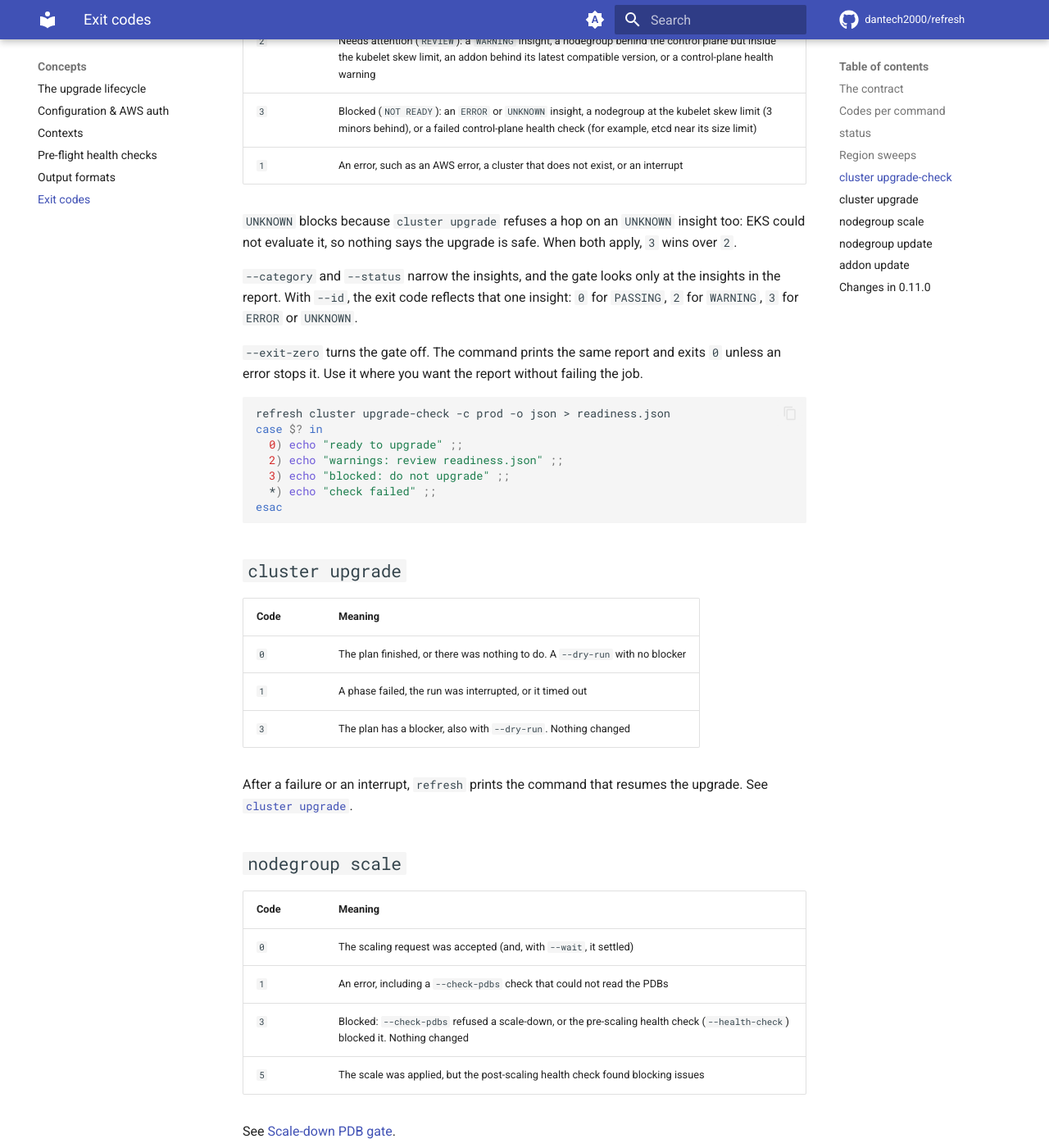
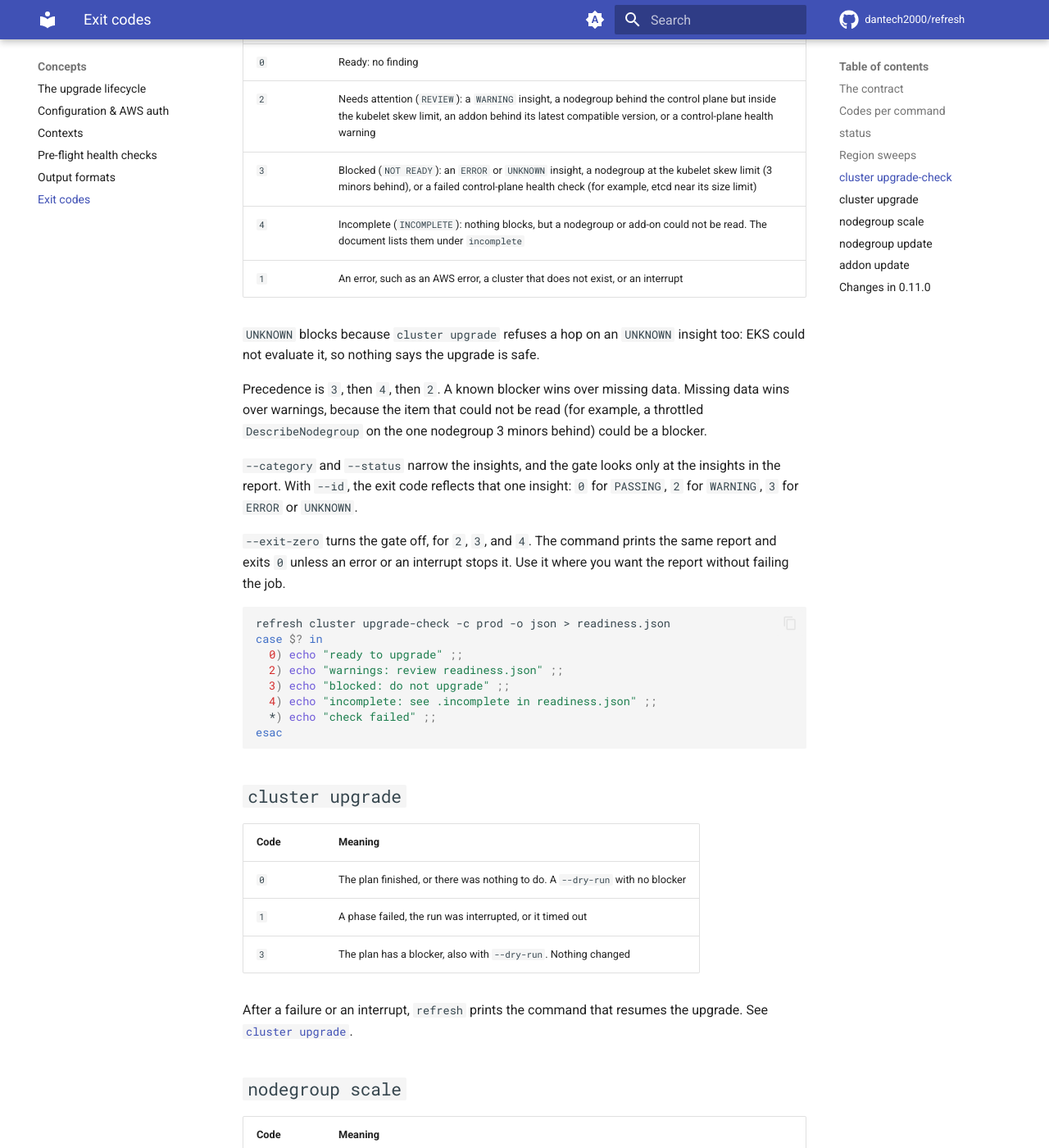
Before and after one commit to dantech2000/refresh, an MkDocs documentation site: the page built from docs/concepts/exit-codes.md, in a window 1280 px wide and 1400 px high, scrolled down 3209 px. Shown: the whole window at 82% size. Built offline with MkDocs 1.6.1 and Material for MkDocs 9.7.7, drawn with Linux system fonts in a browser that asks for light colours; comment, search, counter and statistics services are not loaded; some of the changed text lies outside the part shown.

Commit message:
docs: incomplete upgrade-check and the interrupt rule (REF-165)

````diff
--- a/docs/concepts/exit-codes.md
+++ b/docs/concepts/exit-codes.md
@@ -22,7 +22,9 @@
 - A partial result is never a success. The command names what it could not
   read on stderr, adds a `failures` or `errors` key to the JSON/YAML
   document, and exits `4`.
-- An interrupt exits `1`. A second Ctrl+C ends the process at once.
+- An interrupt exits `1`. A second Ctrl+C ends the process at once. Data
+  cut short by Ctrl+C is an interrupted run, so it exits `1`, not `4`. Data
+  cut short by the `--timeout` deadline is a partial result and exits `4`.
 - With `--watch`, a partial result (`4`) prints a warning and the watch
   continues. Any other error ends the watch.
 - `--help` for every command lists the codes that command can return and
@@ -35,7 +37,7 @@
 | [`status`](#status) | `0`, `1`, `2` stale or needs attention, `3` extended support or unsupported, `4` incomplete data |
 | `cluster list` | `0`, `1` (also when no region answered), `4` a region failed, or a cluster could not be fully read |
 | `cluster describe` | `0`, `1`, `4` some add-ons or nodegroups could not be read |
-| [`cluster upgrade-check`](#cluster-upgrade-check) | `0` ready, `1`, `2` warnings only, `3` blocked |
+| [`cluster upgrade-check`](#cluster-upgrade-check) | `0` ready, `1`, `2` warnings only, `3` blocked, `4` a nodegroup or add-on could not be read |
 | [`cluster upgrade`](#cluster-upgrade) | `0`, `1` error, failed phase, interrupt, or timeout, `3` the plan has a blocker |
 | `nodegroup list` | `0`, `1`, `4` a nodegroup could not be described |
 | `nodegroup describe` | `0`, `1` |
@@ -97,18 +99,23 @@
 | `0` | Ready: no finding |
 | `2` | Needs attention (`REVIEW`): a `WARNING` insight, a nodegroup behind the control plane but inside the kubelet skew limit, an addon behind its latest compatible version, or a control-plane health warning |
 | `3` | Blocked (`NOT READY`): an `ERROR` or `UNKNOWN` insight, a nodegroup at the kubelet skew limit (3 minors behind), or a failed control-plane health check (for example, etcd near its size limit) |
+| `4` | Incomplete (`INCOMPLETE`): nothing blocks, but a nodegroup or add-on could not be read. The document lists them under `incomplete` |
 | `1` | An error, such as an AWS error, a cluster that does not exist, or an interrupt |
 
 `UNKNOWN` blocks because `cluster upgrade` refuses a hop on an `UNKNOWN`
 insight too: EKS could not evaluate it, so nothing says the upgrade is safe.
-When both apply, `3` wins over `2`.
+
+Precedence is `3`, then `4`, then `2`. A known blocker wins over missing
+data. Missing data wins over warnings, because the item that could not be
+read (for example, a throttled `DescribeNodegroup` on the one nodegroup 3
+minors behind) could be a blocker.
 
 `--category` and `--status` narrow the insights, and the gate looks only at
 the insights in the report. With `--id`, the exit code reflects that one
 insight: `0` for `PASSING`, `2` for `WARNING`, `3` for `ERROR` or `UNKNOWN`.
 
-`--exit-zero` turns the gate off. The command prints the same report and
-exits `0` unless an error stops it. Use it where you want the report without
+`--exit-zero` turns the gate off, for `2`, `3`, and `4`. The command prints
+the same report and exits `0` unless an error or an interrupt stops it. Use it where you want the report without
 failing the job.
 
 ```bash
@@ -117,6 +124,7 @@
   0) echo "ready to upgrade" ;;
   2) echo "warnings: review readiness.json" ;;
   3) echo "blocked: do not upgrade" ;;
+  4) echo "incomplete: see .incomplete in readiness.json" ;;
   *) echo "check failed" ;;
 esac
 ```
@@ -206,9 +214,10 @@
 
 | Command | Before | Now |
 |---|---|---|
-| `cluster upgrade-check` | Always `0` | `2` for warnings, `3` for blockers. Add `--exit-zero` to keep the old behavior |
+| `cluster upgrade-check` | Always `0` | `2` for warnings, `3` for blockers, `4` when a nodegroup or add-on could not be read. Add `--exit-zero` to keep the old behavior |
 | `cluster list` (some regions failed) | `0` with a stderr warning | `4` |
 | `status` (every region skipped as not accessible) | `4` | `1` |
+| `status`, `cluster list`, `cluster describe`, `nodegroup list`, `addon list`, fleet mode (Ctrl+C after some data came back) | `4` | `1` |
 | `status` (a region answered with no clusters, another failed) | `1` | `4` |
 | `nodegroup update --all-clusters` (no region listed, or discovery hit `--timeout`) | `4` | `1` |
 | `cluster describe` (add-ons or nodegroups unreadable) | `0` with a stderr warning | `4` |
````
Also changed, not shown: README.md (+2 -2 lines), docs/commands/cluster.md (+5 -1 lines).
